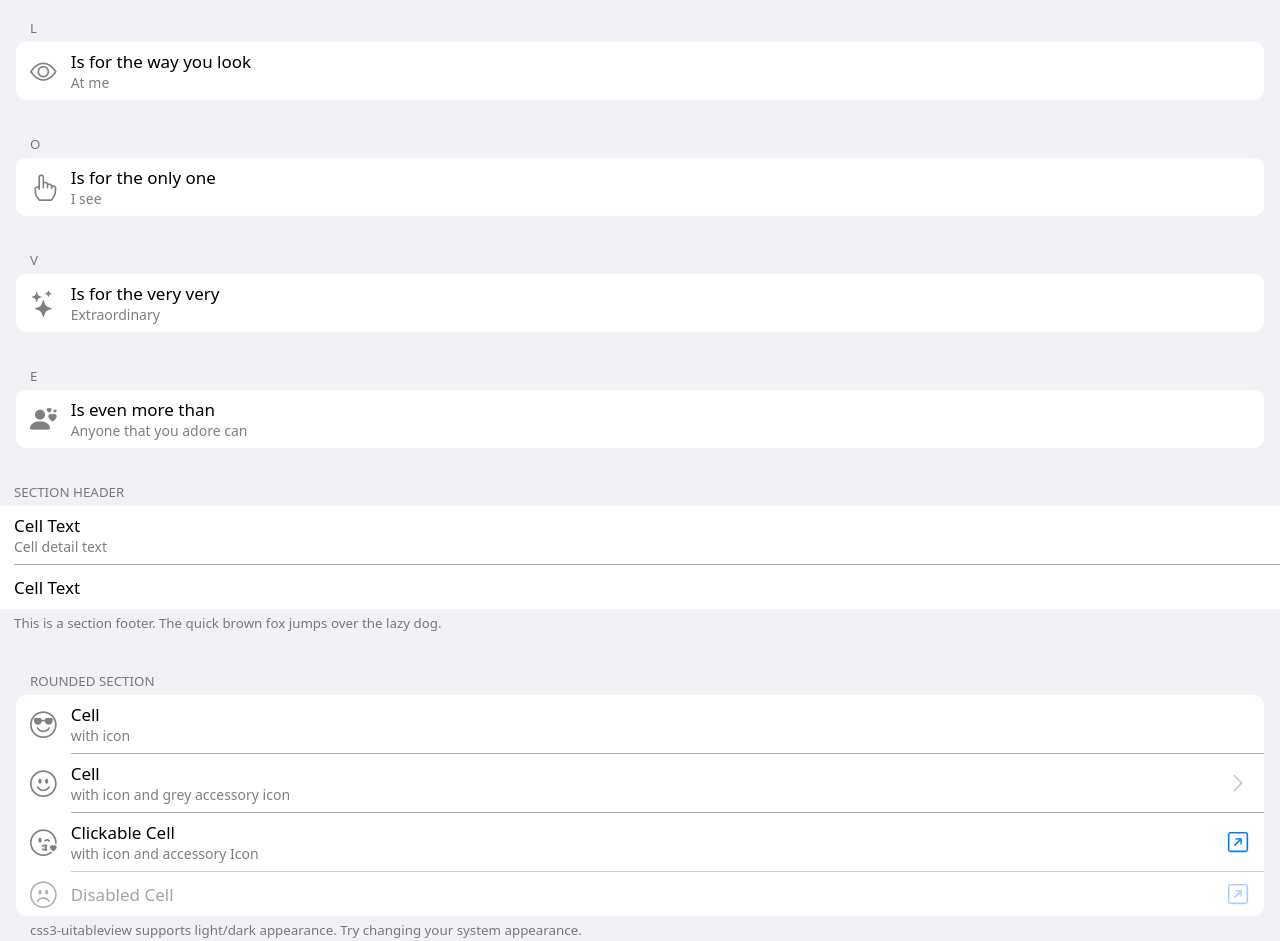
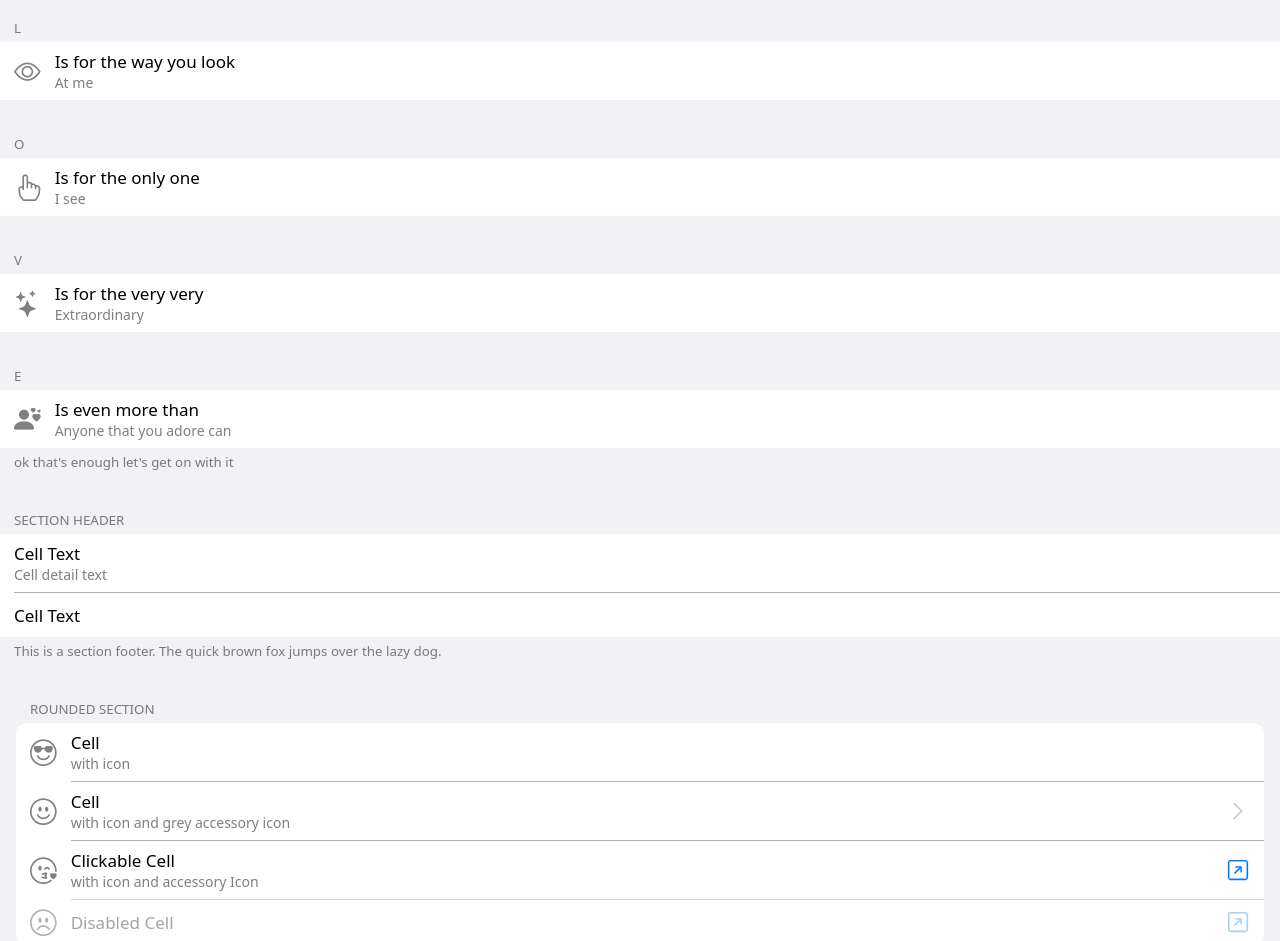
Before and after one commit to foxster-mp4/css3-uitableview, a plain HTML site: page index.html in a window 1280 px wide. Shown: the part 109-1050 px from the top of the page. Drawn offline with nearby package versions, Linux system fonts and the light colour scheme.

Commit message:
Rework structure
.rounded now applies to .section instead of .section-container

.section-header and .section-footer now go inside .section instead of .section-container

```diff
--- a/index.html
+++ b/index.html
@@ -4,7 +4,7 @@
   <meta charset="UTF-8">
   <meta http-equiv="X-UA-Compatible" content="IE=edge">
   <meta name="viewport" content="width=device-width, initial-scale=1.0">
-  <title>css3-uitableview Demo</title>
+  <title>css3-uitableview</title>
   <link rel="stylesheet" href="https://cdn.jsdelivr.net/npm/bootstrap-icons@1.9.1/font/bootstrap-icons.css">
   <link rel="stylesheet" href="src/uitableview.css">
   <link rel="stylesheet" href="src/uitableview.auto-dark.css">
@@ -13,11 +13,11 @@
   </style>
 </head>
 <body id="uitableview">
-  <h1 id="title">css3-uitableview Demo</h1>
+  <h1 id="title">css3-uitableview</h1>
   <!-- L -->
-  <div class="rounded section-container">
-    <p class="section-header">L</p>
+  <div class="section-container">
     <div class="section">
+      <p class="section-header">L</p>
       <div class="cell">
         <div class="cell-icon">
           <i class="bi bi-eye"></i>
@@ -32,9 +32,9 @@
     </div>
   </div>
   <!-- O -->
-  <div class="rounded section-container">
-    <p class="section-header">O</p>
+  <div class="section-container">
     <div class="section">
+      <p class="section-header">O</p>
       <div class="cell">
         <div class="cell-icon">
           <i class="bi bi-hand-index"></i>
@@ -49,9 +49,9 @@
     </div>
   </div>
   <!-- V -->
-  <div class="rounded section-container">
-    <p class="section-header">V</p>
+  <div class="section-container">
     <div class="section">
+      <p class="section-header">V</p>
       <div class="cell">
         <div class="cell-icon">
           <i class="bi bi-stars"></i>
@@ -66,9 +66,9 @@
     </div>
   </div>
   <!-- E -->
-  <div class="rounded section-container">
-    <p class="section-header">E</p>
+  <div class="section-container">
     <div class="section">
+      <p class="section-header">E</p>
       <div class="cell">
         <div class="cell-icon">
           <i class="bi bi-person-hearts"></i>
@@ -80,11 +80,12 @@
           </div>
         </div>
       </div>
+      <p class="section-footer">ok that's enough let's get on with it</p>
     </div>
   </div>
   <div class="section-container">
-    <p class="section-header">Section header</p>
     <div class="section">
+      <p class="section-header">Section header</p>
       <div class="cell">
         <div class="cell-inner">
           <div class="cell-labels">
@@ -100,12 +101,12 @@
           </div>
         </div>
       </div>
+      <p class="section-footer">This is a section footer. The quick brown fox jumps over the lazy dog.</p>
     </div>
-    <p class="section-footer">This is a section footer. The quick brown fox jumps over the lazy dog.</p>
   </div>
-  <div class="rounded section-container" id="rounded-section">
-    <p class="section-header">Rounded section</p>
-    <div class="section">
+  <div class="section-container" id="rounded-section">
+    <div class="rounded section">
+      <p class="section-header">Rounded section</p>
       <a class="cell">
         <div class="cell-icon">
           <i class="bi bi-emoji-sunglasses"></i>
@@ -158,8 +159,8 @@
           </div>
         </div>
       </a>
+      <p class="section-footer">css3-uitableview supports light/dark appearance. Try changing your system appearance.</p>
     </div>
-    <p class="section-footer">css3-uitableview supports light/dark appearance. Try changing your system appearance.</p>
   </div>
   <!-- Must not use with uitableview.auto-dark.css -->
   <!-- <script src="src/uitableview.js"></script> -->
--- a/src/uitableview.css
+++ b/src/uitableview.css
@@ -47,25 +47,24 @@ MIT License
 }
 
 /* Rounded section */
-#uitableview .section-container.rounded {
+#uitableview .section.rounded {
   margin-left: 16px;
   margin-right: 16px;
 }
-#uitableview .section-container.rounded .section,
-#uitableview .section-container.rounded .cell {
+#uitableview .section.rounded .cell {
   border-radius: 10px;
 }
 /* First cell (rounded top corners) */
-#uitableview .section-container.rounded .section .cell:first-of-type {
+#uitableview .section.rounded .cell:first-of-type {
   border-top-left-radius: 10px;
   border-top-right-radius: 10px;
 }
 /* Middle cells (no rounded corners) */
-#uitableview .section-container.rounded .section .cell {
+#uitableview .section.rounded .cell {
   border-radius: 0px;
 }
 /* Last cell (rounded bottom corner) */
-#uitableview .section-container.rounded .section .cell:last-of-type {
+#uitableview .section.rounded .cell:last-of-type {
   border-bottom-left-radius: 10px;
   border-bottom-right-radius: 10px;
 }
```
